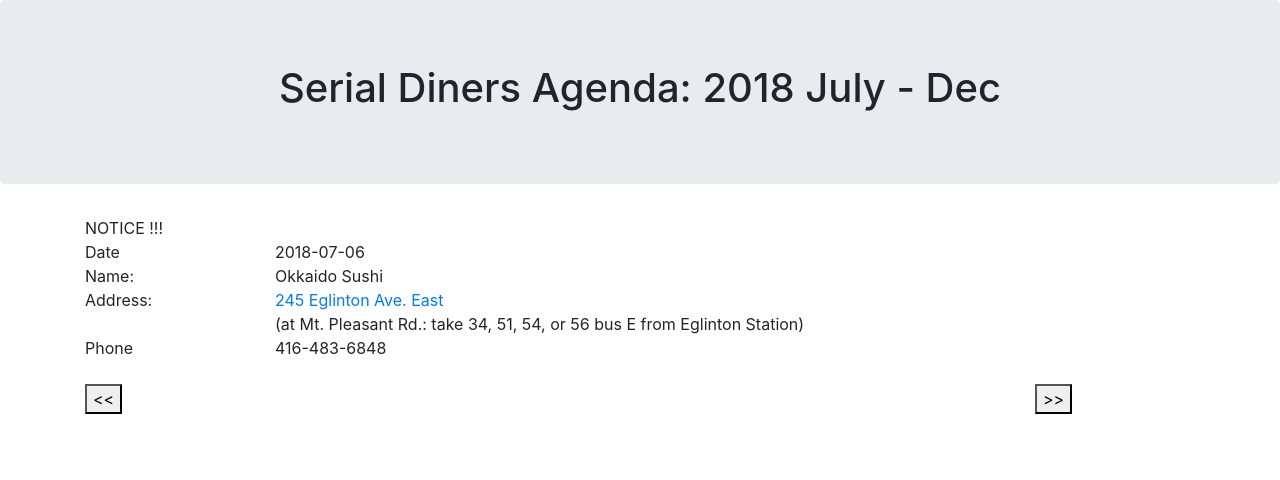
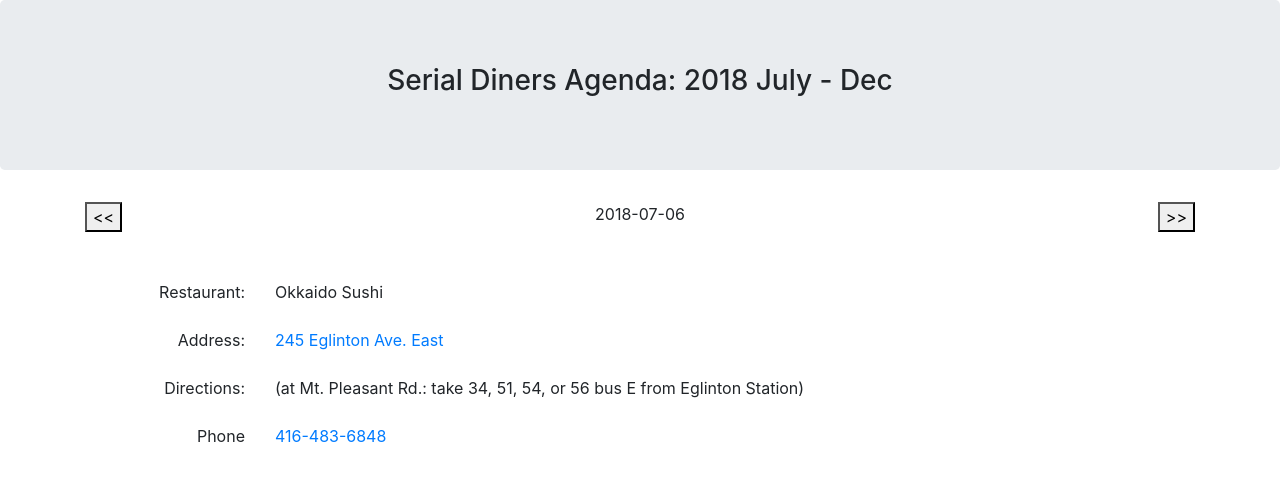
Before and after one commit to haydenjones/ng-diners, an Angular app: page / in a window 1280 px wide. Shown: the top 480 px of the page. Built offline with nearby package versions, Linux system fonts and the light colour scheme.

Commit message:
Final POC

```diff
--- a/src/app/app.component.html
+++ b/src/app/app.component.html
@@ -1,43 +1,45 @@
 <div class="jumbotron text-center">
-	<h1>Serial Diners Agenda: {{ title }}</h1>
+	<h3>Serial Diners Agenda: {{ title }}</h3>
 </div>
 <div class="container">
+
 	<div class="row">
-		<div class="col-sm-12">{{ notice }}</div>
+		<div class="col-sm-4 text-left"><button (click)="onPrevious()">&lt;&lt;</button></div>
+		<div class="col-sm-4 text-center">{{ date }}</div>
+		<div class="col-sm-4 text-right"><button (click)="onNext()">&gt;&gt;</button></div>
 	</div>
 	<div class="row">
-		<div class="col-sm-2">Date</div>
-		<div class="col-sm-10">{{ date }}</div>
+		<div class="col-sm-12">&nbsp;</div>
 	</div>
+
 	<div class="row">
-		<div class="col-sm-2">Name:</div>
+		<div class="col-sm-12 text-center">{{ notice }}</div>
+	</div>
+	<div class="row"><div class="col-sm-12">&nbsp;</div></div>
+
+	<div class="row">
+		<div class="col-sm-2 text-right">Restaurant:</div>
 		<div class="col-sm-10">{{ name }}</div>
 	</div>
 	<div class="row">
 		<div class="col-sm-2"></div>
-		<div class="col-sm-10"><i>{{ ed_note }}</i></div>
+		<div class="col-sm-10 text-right"><i>{{ ed_note }}</i></div>
 	</div>
+	<div class="row"><div class="col-sm-12">&nbsp;</div></div>
 	<div class="row">
-		<div class="col-sm-2">Address:</div>
+		<div class="col-sm-2 text-right">Address:</div>
 		<div class="col-sm-10">
-			<a href="https://www.google.ca/maps/search/{{ address }},+Toronto,+ON">{{ address }}</a>
+			<a target="_map" href="https://www.google.ca/maps/search/{{ address }},+Toronto,+ON">{{ address }}</a>
 		</div>
 	</div>
+	<div class="row"><div class="col-sm-12">&nbsp;</div></div>
 	<div class="row">
-		<div class="col-sm-2">&nbsp;</div>
+		<div class="col-sm-2 text-right">Directions:</div>
 		<div class="col-sm-10">({{ directions }})</div>
 	</div>
+	<div class="row"><div class="col-sm-12">&nbsp;</div></div>
 	<div class="row">
-		<div class="col-sm-2">Phone</div>
-		<div class="col-sm-10">{{ phone }}</div>
-	</div>
-
-	<div class="row">
-		<div class="col-sm-12">&nbsp;</div>
-	</div>
-	<div class="row">
-		<div class="col-sm-2"><button (click)="onPrevious()">&lt;&lt;</button></div>
-		<div class="col-sm-8"><!-- {{ index }} --></div>
-		<div class="col-sm-2"><button (click)="onNext()">&gt;&gt;</button></div>
+		<div class="col-sm-2 text-right">Phone</div>
+		<div class="col-sm-10"><a href="tel:{{ phone }}">{{ phone }}</a></div>
 	</div>
 </div>
--- a/src/app/app.component.ts
+++ b/src/app/app.component.ts
@@ -1,4 +1,6 @@
 import { Component } from '@angular/core';
+import { Injectable } from '@angular/core';
+import { HttpClient } from '@angular/common/http';
 
 @Component({
   selector: 'app-root',
@@ -19,28 +21,12 @@ export class AppComponent {
   notice = '';
   ed_note = '';
 
+  constructor(private http: HttpClient) { }
+
   ngOnInit() {
-      console.log('ngOnItit says Hi');
-
-      this.agenda = [
-  {
-      "date":"2018-07-06",
-      "name":"Okkaido Sushi",
-      "address":"245 Eglinton Ave. East",
-      "directions":"at Mt. Pleasant Rd.: take 34, 51, 54, or 56 bus E from Eglinton Station",
-      "phone":"416-483-6848",
-      "notice":"NOTICE !!!",
-      "ed_note":""
-   },
-   {
-      "date":"2018-07-13",
-      "name":"Okonomi House Restaurant",
-      "address":"23 Charles St. West",
-      "directions":"just W of Yonge, 1 stoplight S of Bloor: walk S from Bloor/Yonge Station",
-      "phone":"416-925-6176",
-      "notice":"",
-      "ed_note":"note by editor"
-   }      ];
+      this.http.get('assets/agenda2018b.json').subscribe(data => {
+        console.log(data);
+        this.agenda = <any[]>data;
 
         var i : number = 0;
         var today = new Date().toISOString().slice(0, 10);
@@ -54,6 +40,8 @@ export class AppComponent {
         }
 
         this.update(this.index);
+      });
+
   }
 
   onPrevious() {
@@ -67,6 +55,12 @@ export class AppComponent {
   onNavigate(nextPrevious: boolean) {
       console.log('navigate ' + nextPrevious);
       this.index = this.index + (nextPrevious ? 1 : -1);
+      if (this.index < 0) {
+        this.index = 0;
+      }
+      else if (this.index >= this.agenda.length) {
+        this.index = this.agenda.length - 1;
+      }
       this.update(this.index);
   }
 
--- a/src/assets/agenda2018b.json
+++ b/src/assets/agenda2018b.json
@@ -77,7 +77,7 @@
       "address":"161 Front St. East",
       "directions":"just W of Sherbourne, next to the Young People's Theatre: take 504 or 514 streetcar E from King Station or St. Andrew Station to Sherbourne, then walk 1 block S; or take 75 bus S from Sherbourne Station to Front",
       "phone":"416-862-2901",
-      "notice":"HERE BEGIN THE ``ONE IS THE LONELIEST RESTAURANT YOU'LL EVER DO'' WEEKS!",
+      "notice":"HERE BEGIN THE ``ONE IS THE LONELIEST RESTAURANT YOU'LL EVER DO`` WEEKS!",
       "ed_note":"Ed. Note: Scotch on the rocks... and I MEAN ICE!"
    },
    {
@@ -140,7 +140,7 @@
       "address":"8 Glen Watford Drive",
       "directions":"just N of Sheppard, 1 block E of Midland: take 57 bus N from Midland Station to Sheppard, then walk E to Glen Watford; or take 85 bus E from Don Mills Station to Glen Watford",
       "phone":"647-340-7099",
-      "notice":"HERE END THE ``ONE IS THE LONELIEST RESTAURANT YOU'LL EVER DO'' WEEKS!",
+      "notice":"HERE END THE ``ONE IS THE LONELIEST RESTAURANT YOU'LL EVER DO`` WEEKS!",
       "ed_note":""
    },
    {
```
Lines whose indentation alone changed are shown as unchanged.
